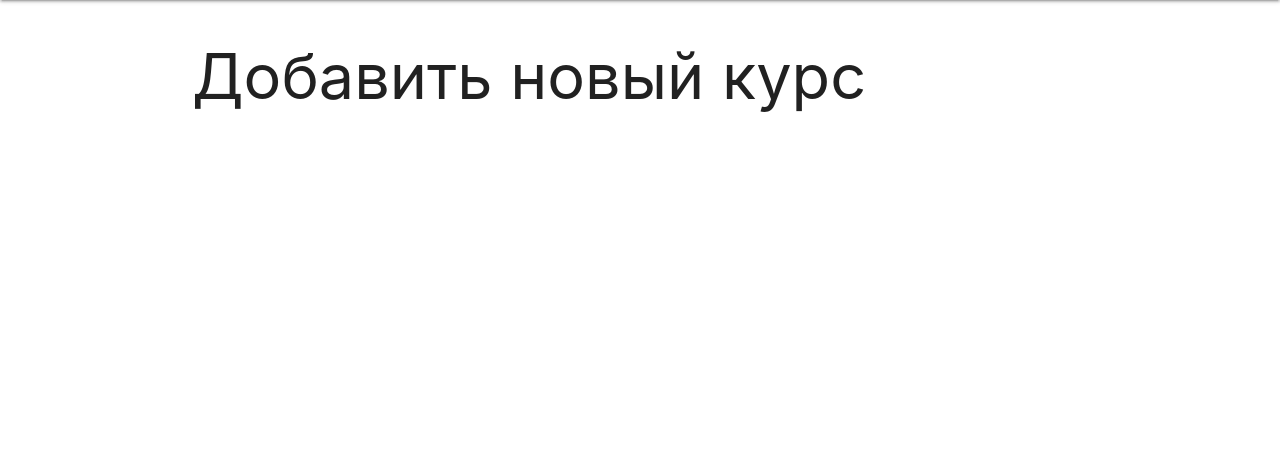
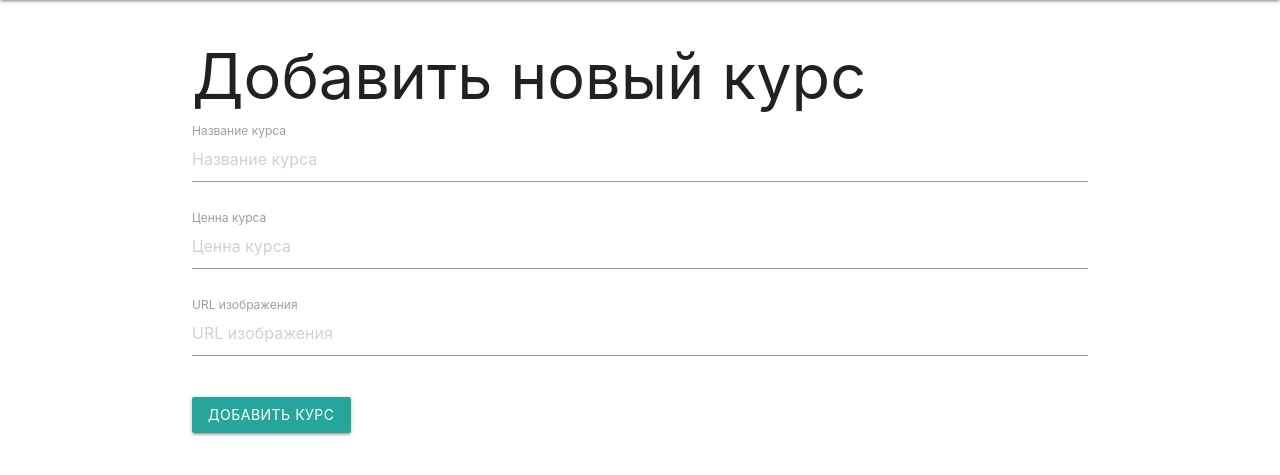
Before and after one commit to otostogan/nodeJS, a Node server app: page /add in a window 1280 px wide. Shown: the part 64-539 px from the top of the page. Run offline with Node 20, Linux system fonts and the light colour scheme; some libraries are stand-ins or nearby versions.

Commit message:
Обработка формы

```diff
--- a/express/index.js
+++ b/express/index.js
@@ -19,6 +19,8 @@ app.set('views', 'views');
 
 app.use(express.static(__dirname + '/public'));
 
+app.use(express.urlencoded({extended: true}));
+
 app.use('/', homeRoutes);
 app.use('/add', addRoutes);
 app.use('/courses', coursesRoutes);
--- a/express/views/add.hbs
+++ b/express/views/add.hbs
@@ -1 +1,25 @@
 <h1>Добавить новый курс</h1>
+
+<form action="/add" method="POST">
+    <div class="input-field">
+        <input name="title" placeholder="Название курса" id="title" type="text" class="validate" required>
+        <label for="title">Название курса</label>
+        <span class="helper-text" data-error="Введите название курса"></span>
+    </div>
+
+    <div class="input-field">
+        <input name="price" placeholder="Ценна курса" id="price" type="number" class="validate" required min="1">
+        <label for="price">Ценна курса</label>
+        <span class="helper-text" data-error="Введите цену"></span>
+    </div>
+
+    <div class="input-field">
+        <input name="img" placeholder="URL изображения" id="img" type="text" class="validate" required>
+        <label for="img">URL изображения</label>
+        <span class="helper-text" data-error="Введите url изображения"></span>
+    </div>
+
+    <button class="btn btn-primary">
+        Добавить курс
+    </button>
+</form>
```
